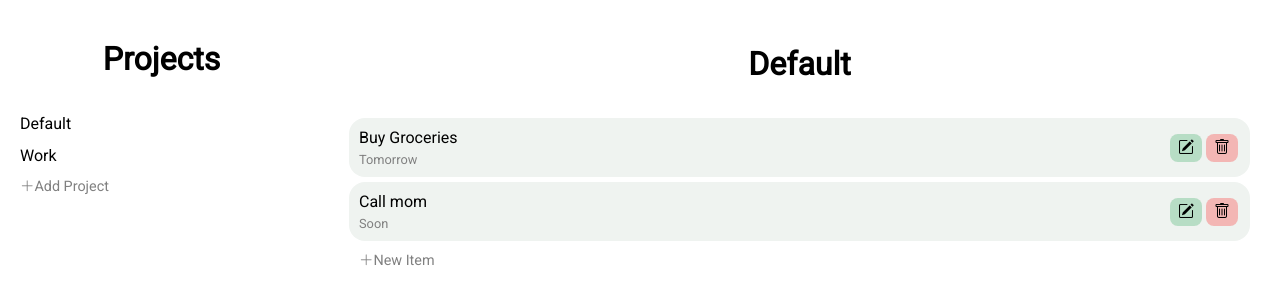
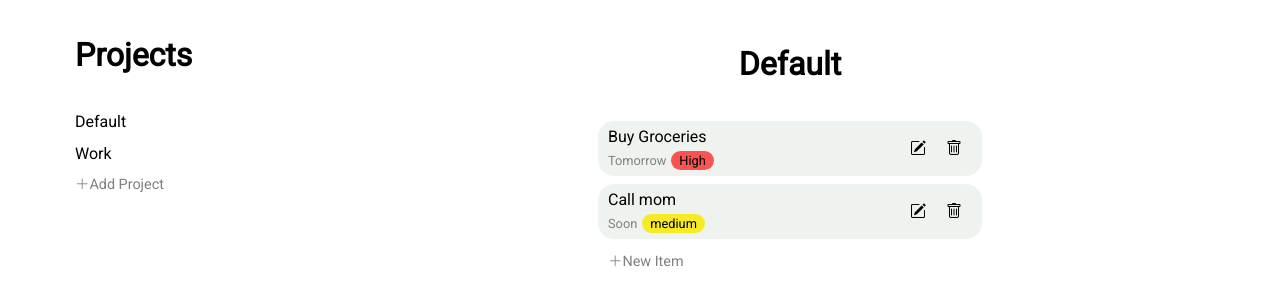
Before and after one commit to wvictor14/top-fsj-todolist, a website built with webpack: page src/template.html in a window 1280 px wide. Built offline with nearby package versions, Linux system fonts and the light colour scheme.

Commit message:
add priority info

```diff
--- a/src/dom.js
+++ b/src/dom.js
@@ -268,15 +268,21 @@ function addTodoUI(todo) {
   title.textContent = todo.title;
   title.classList.add('title');
 
+  const belowTitleDiv = document.createElement('div');
+  belowTitleDiv.classList.add('below-title');
+
   const duedate = document.createElement('div');
   duedate.textContent = ' ' + todo.dueDate;
   duedate.classList.add('duedate');
 
-  const childElements = [title, duedate,];
+  const priority = document.createElement('div');
+  priority.textContent = ' ' + todo.priority;
+  priority.classList.add('priority');
+  priority.classList.add('priority-' + todo.priority.toLowerCase());
 
-  for (let i = 0; i < childElements.length; i++) {
-    child2.appendChild(childElements[i]);
-  }
+  [duedate, priority].forEach(item => belowTitleDiv.appendChild(item));
+  [title, belowTitleDiv].forEach(item => child2.appendChild(item));
+
 
   const child3 = document.createElement('div');
   child3.className = 'todo-item-controls';
--- a/src/styles.css
+++ b/src/styles.css
@@ -1,27 +1,38 @@
 @import url(reset.css);
 @import url('https://fonts.googleapis.com/css2?family=Roboto&display=swap');
 
-html, body, html * {
+html,
+body,
+html * {
   font-family: 'Roboto', sans-serif;
 }
 
 .main {
-  margin: 2px;
+  margin: 2px auto; /* Add auto for horizontal centering */
   display: grid;
   grid-template-columns: 1fr 3fr;
+  max-width: 1200px; /* Add a max-width to prevent it from being too wide */
 }
+
 .sidebar,
 .content {
+  padding: 25px;
+}
+
+.content {
+  margin: 5px auto; /* Change from '5px 20px' to '5px auto' */
+  min-width: 400px;
   padding: 8px;
 }
-.content {
-  margin: 5px 20px;
+
+.sidebar>h1 {
+  text-align: left;
+  margin: 2px 2px;
+  padding: 2px 8px;
+  margin-bottom: 25px;
 }
-.sidebar > h1 {
-  text-align: center;
-  padding: 25px;
-}
-.content > h1 {
+
+.content>h1 {
   text-align: center;
   padding: 25px;
 }
@@ -34,20 +45,25 @@ html, body, html * {
 .sidebar,
 .projects {
   display: flex;
-  flex-direction: column; /* This is the default, but explicitly setting it is good practice */
-  flex-wrap: wrap; /* Allows items to wrap to the next row if they exceed container width */
+  flex-direction: column;
+  /* This is the default, but explicitly setting it is good practice */
+  flex-wrap: wrap;
+  /* Allows items to wrap to the next row if they exceed container width */
 }
 
-.projects > * {
+.projects>* {
   text-align: left;
 }
+
 #focus_add_project,
 #btn_add_todo {
   font-size: 0.9rem;
   font-weight: 500;
   color: gray;
-  flex: 0 0 auto;  /* Don't grow, don't shrink, size to content */
+  flex: 0 0 auto;
+  /* Don't grow, don't shrink, size to content */
 }
+
 .add_project_text {
   display: flex;
   flex-direction: row;
@@ -75,31 +91,49 @@ select {
   box-sizing: border-box;
 }
 
-.lists > * {
+.lists>* {
   margin: 2px;
   padding: 2px;
 }
+
 button {
   border-radius: 8px;
   text-align: left;
   margin: 2px 2px;
   padding: 2px 8px;
-  border: none; /* Removes the border */
-  background-color: #9e9e9e00; /* Makes the background completely transparent */
-  outline: none; /* Removes the outline that appears on focus for accessibility */
+  border: none;
+  /* Removes the border */
+  background-color: #9e9e9e00;
+  /* Makes the background completely transparent */
+  outline: none;
+  /* Removes the outline that appears on focus for accessibility */
 }
 
 .todo-item {
-  margin: 5px 0px;
-  padding: 8px 10px;
+  margin: 8px 0px;
+  padding: 4px 10px;
   display: flex;
-  justify-content: space-between; /* Pushes items to opposite ends */
-  background:rgb(239, 243, 240);
+  justify-content: space-between;
+  /* Pushes items to opposite ends */
+  background: rgb(239, 243, 240);
   border-radius: 1rem;
 }
+
 .todo-item-content {
   display: block;
   align-items: center;
+}
+
+.below-title {
+  display: flex;
+  padding: 2px 0px;
+  gap: 5px;
+}
+
+.below-title>* {
+  align-self: flex-end;
+  /* Aligns this specific item to the bottom */
+  padding-top: 0px;
 }
 
 .todo-item-controls {
@@ -110,28 +144,49 @@ button {
 .title {
   font-size: 1rem;
 }
+
+.duedate,
+.priority {
+  font-size: 0.8rem;
+}
+
 .duedate {
-  font-size: 0.8rem;
   font-weight: 500;
   color: grey;
 }
 
-.edit {
-  background: rgba(17, 154, 69, 0.25);
-}
-.edit:hover {
-  background: rgba(17, 154, 69, 1);
+.priority-high {
+  background: rgb(249, 84, 84);
+  border-radius: 1rem;
+  padding: 0px 8px;
+
 }
 
-.delete {
-  background:  rgba(255, 0, 0, 0.25);
+.priority-medium {
+  background: rgb(248, 234, 37);
+  border-radius: 1rem;
+  padding: 0px 8px;
 }
+
+
+.priority-low {
+  background: rgb(188, 255, 198);
+  border-radius: 1rem;
+  padding: 0px 8px;
+}
+
+
+.edit:hover {
+  background: rgb(113, 201, 230);
+}
+
 .delete:hover {
-  background:  rgba(255, 0, 0, 1);
+  background: rgb(255, 78, 78);
 }
 
 button:hover {
   opacity: 1;
-  background-color: #dfdfdf; /* Green */
+  background-color: #dfdfdf;
+  /* Green */
   color: rgb(0, 0, 0);
 }
```
